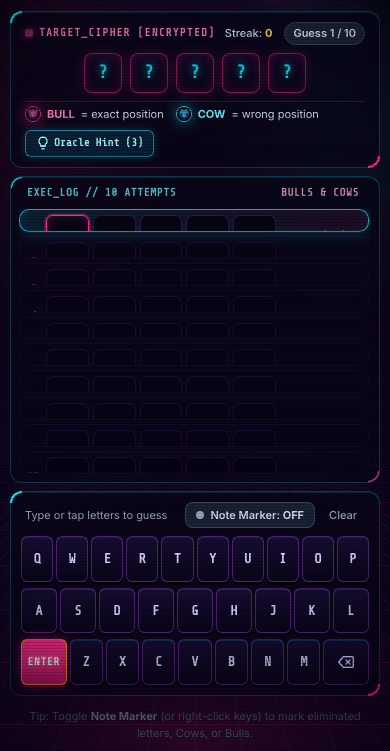
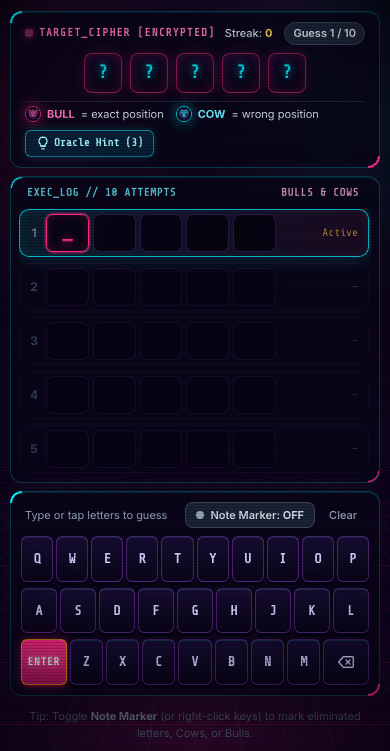
Before and after one commit to flybyrhythmz/cowsandbulls, a plain HTML site: page index.html in a window 390 px wide. Shown: the part 93-844 px from the top of the page. Drawn offline with nearby package versions, Linux system fonts and the light colour scheme.

Commit message:
Add files via upload

```diff
--- a/index.html
+++ b/index.html
@@ -905,6 +905,9 @@
         overflow: hidden;
       }
       #guess-board {
+        display: flex !important;
+        flex-direction: column;
+        gap: 6px;
         flex: 1 1 auto;
         min-height: 0;
         max-height: none !important;
@@ -913,13 +916,19 @@
         padding-right: 2px;
       }
       .guess-row {
-        grid-template-columns: 16px repeat(5, minmax(30px, 1fr)) auto;
+        flex-shrink: 0;
+        min-height: 46px;
+        grid-template-columns: 16px repeat(5, minmax(32px, 1fr)) auto;
         gap: 4px;
-        padding: 5px 6px;
+        padding: 4px 6px;
       }
       .guess-tile {
-        max-width: 46px;
-        font-size: 1.12rem;
+        height: 38px;
+        min-height: 38px;
+        aspect-ratio: auto;
+        max-width: 44px;
+        font-size: 1.2rem;
+        line-height: 1;
       }
       .kb-key {
         height: clamp(40px, 5.4dvh, 48px);
```
Also changed, not shown: 1 other file.
